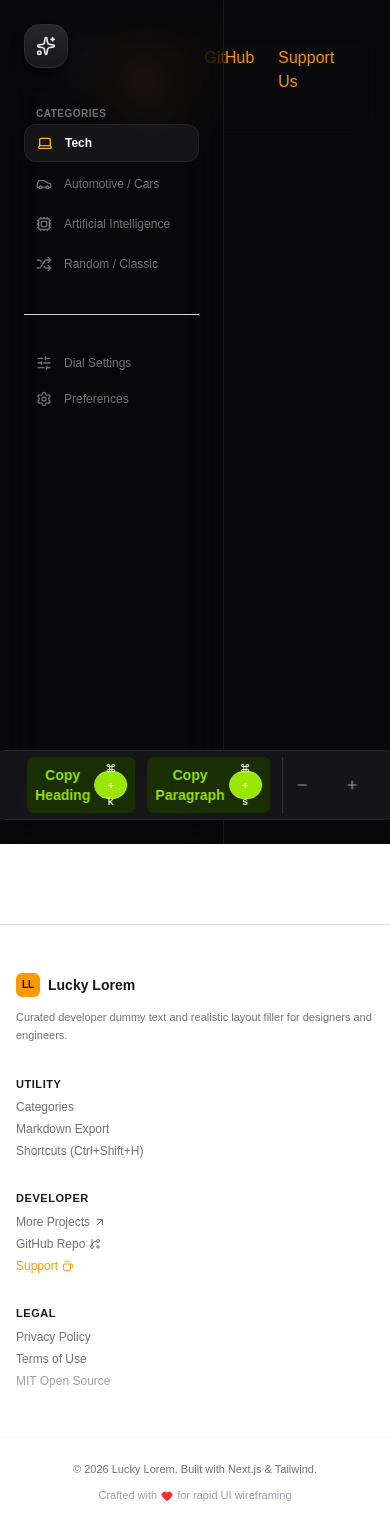
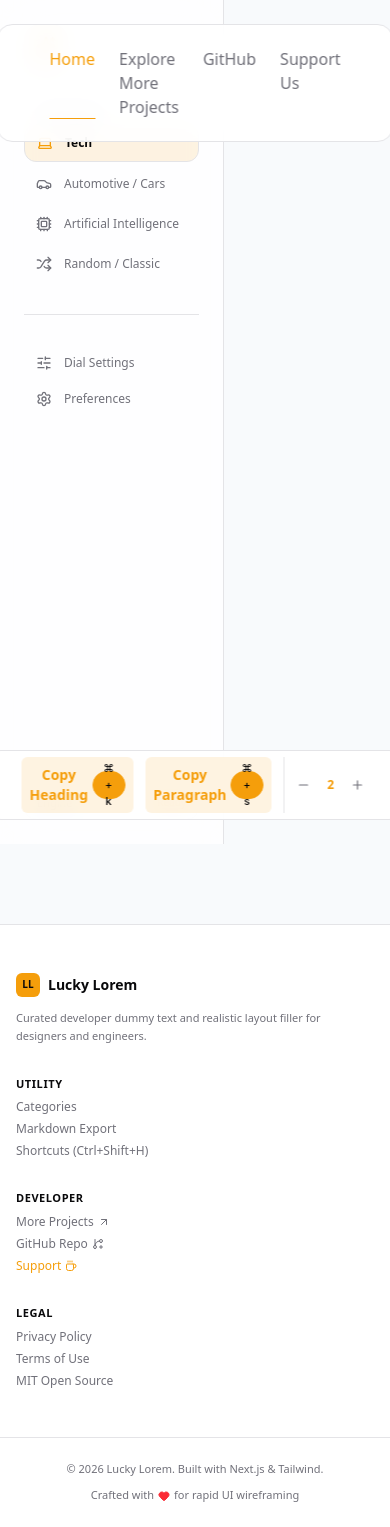
Before and after one commit to luckycoding-lab/luckylorem, a Next.js app: page / in a window 390 px wide. Built offline with nearby package versions, Linux system fonts and the light colour scheme.

Commit message:
Refactor styles and components for improved consistency and responsiveness; update theme variables and enhance layout structure

```diff
--- a/src/app/globals.css
+++ b/src/app/globals.css
@@ -29,21 +29,14 @@
   }
 }
 @theme inline {
-  --color-background: var(--background);
-  --color-foreground: var(--foreground);
+  --color-background: var(--bg-page);
+  --color-foreground: var(--text-main);
   --font-sans: var(--font-geist-sans);
   --font-mono: var(--font-geist-mono);
 }
 
-@media (prefers-color-scheme: dark) {
-  :root {
-    --background: #0a0a0a;
-    --foreground: #ededed;
-  }
+body {
+  background: var(--bg-page);
+  color: var(--text-main);
+  font-family: var(--font-geist-sans), Arial, Helvetica, sans-serif;
 }
-
-body {
-  background: var(--background);
-  color: var(--foreground);
-  font-family: Arial, Helvetica, sans-serif;
-}
--- a/src/app/layout.tsx
+++ b/src/app/layout.tsx
@@ -17,13 +17,19 @@ export const metadata: Metadata = {
   description: "Generated by create next app",
 };
 
-export default function RootLayout({ children }: LayoutProps<"/">) {
+export default function RootLayout({
+  children,
+}: {
+  children: React.ReactNode;
+}) {
   return (
-    <html
-      lang="en"
-      className={`${geistSans.variable} ${geistMono.variable} h-full antialiased`}
-    >
-      <body className="min-h-full flex flex-col">{children}</body>
+    <html lang="en" suppressHydrationWarning>
+      <body
+        suppressHydrationWarning
+        className="min-h-screen bg-zinc-950 text-zinc-100"
+      >
+        {children}
+      </body>
     </html>
   );
 }
--- a/src/app/page.tsx
+++ b/src/app/page.tsx
@@ -13,11 +13,12 @@ export default function Home() {
     // setHeadingSeed((prev) => prev + 1);
     // setParagraphSeed((prev) => prev + 1);
   };
+  const [dialCount, setDialCount] = useState(2);
 
   return (
     <>
       <Navbar />
-      <div className="min-h-screen bg-zinc-950 flex">
+      <div className="min-h-screen bg-background text-foreground flex">
         {/* Left Side Panel */}
         <SidebarNav
           activeCategory={activeCategory}
@@ -30,7 +31,8 @@ export default function Home() {
         </main>
       </div>
       <Footer />
-      <FloatingDock />
+      <FloatingDock paragraphDial={dialCount} onDialChange={(newCount) => setDialCount(newCount)}
+      />
     </>
   );
 }
--- a/src/components/FloatingDock.tsx
+++ b/src/components/FloatingDock.tsx
@@ -2,62 +2,84 @@
 
 import { Minus, Plus } from "lucide-react";
 
-export default function FloatingDock() {
+interface FloatingDockProps {
+  paragraphDial?: number;
+  onDialChange?: (newCount: number) => void;
+  onCopyHeading?: () => void;
+  onCopyParagraph?: () => void;
+}
+
+export default function FloatingDock({
+  paragraphDial = 2,
+  onDialChange,
+  onCopyHeading = () => {},
+  onCopyParagraph = () => {},
+}: FloatingDockProps) {
+  const handleDecrease = () => {
+    if (paragraphDial > 1 && onDialChange) {
+      onDialChange(paragraphDial - 1);
+    }
+  };
+
+  const handleIncrease = () => {
+    if (paragraphDial < 5 && onDialChange) {
+      onDialChange(paragraphDial + 1);
+    }
+  };
+
   return (
-    <div className="flex fixed bottom-6 left-1/2 -translate-x-1/2 bg-zinc-900/90 backdrop-blur-md border border-zinc-800 px-9 py-1.5 rounded-2xl gap-3">
+    <div className="fixed bottom-6 left-1/2 z-10 flex -translate-x-1/2 gap-3 rounded-2xl border border-(--border-color) bg-(--bg-card)/90 px-9 py-1.5 backdrop-blur-md">
       <button
-        title="Save"
-        className="cursor-pointer flex items-center fill-lime-400 bg-lime-950 hover:bg-lime-900 active:border active:border-lime-400 rounded-md duration-100 p-2"
+        onClick={onCopyHeading}
+        type="button"
+        title="Copy Heading"
+        className="flex cursor-pointer items-center rounded-md bg-(--primary-muted) p-2 duration-100 hover:bg-(--primary)/25 active:border active:border-(--primary)"
       >
-        <span className="text-sm text-lime-400 font-bold pr-1">
+        <span className="pr-1 text-sm font-bold text-(--primary)">
           Copy Heading
         </span>
-        <div
-          className="inline-flex items-center h-7 px-2.5 bg-lime-400 border border-lime-300 rounded-full font-['Inter',system-ui,sans-serif] text-[11px] font-medium
-        text-(--color-mist,#fff) tracking-[0.02em]"
-        >
+        <div className="inline-flex h-7 items-center rounded-full border border-(--primary) bg-(--primary) px-2.5 font-['Inter',system-ui,sans-serif] text-[11px] font-medium tracking-[0.02em] text-foreground">
           ⌘ + k
         </div>
       </button>
 
       <button
-        title="Save"
-        className="cursor-pointer flex items-center fill-lime-400 bg-lime-950 hover:bg-lime-900 active:border active:border-lime-400 rounded-md duration-100 p-2"
+        onClick={onCopyParagraph}
+        type="button"
+        title="Copy Paragraph"
+        className="flex cursor-pointer items-center rounded-md bg-(--primary-muted) p-2 duration-100 hover:bg-(--primary)/25 active:border active:border-(--primary)"
       >
-        <span className="text-sm text-lime-400 font-bold pr-1">
+        <span className="pr-1 text-sm font-bold text-(--primary)">
           Copy Paragraph
         </span>
-        <div
-          className="inline-flex items-center h-7 px-2.5 bg-lime-400 border border-lime-300 rounded-full font-['Inter',system-ui,sans-serif] text-[11px] font-medium
-        text-(--color-mist,#fff) tracking-[0.02em]"
-        >
+        <div className="inline-flex h-7 items-center rounded-full border border-(--primary) bg-(--primary) px-2.5 font-['Inter',system-ui,sans-serif] text-[11px] font-medium tracking-[0.02em] text-foreground">
           ⌘ + s
         </div>
       </button>
 
-      <div className="flex items-center gap-1 border-l border-zinc-700/80 pl-2">
+      <div className="flex items-center gap-1 border-l border-(--border-color) pl-2">
         {/* Minus Button */}
         <button
           type="button"
-          //   disabled={paragraphDial <= 1}
-          //   onClick={() => onDialChange(Math.max(1, paragraphDial - 1))}
-          className="p-1 rounded-md text-zinc-400 hover:text-white hover:bg-zinc-800 disabled:opacity-30 disabled:cursor-not-allowed transition"
+          disabled={paragraphDial <= 1}
+          onClick={handleDecrease}
+          className="rounded-md p-1 text-(--text-muted) transition hover:bg-(--primary-muted) hover:text-foreground disabled:cursor-not-allowed disabled:opacity-30 cursor-pointer"
           aria-label="Decrease paragraphs"
         >
           <Minus className="w-3.5 h-3.5" />
         </button>
 
         {/* Display Counter */}
-        <span className="min-w-5 text-center text-xs font-mono font-bold text-amber-400">
-          {/* {paragraphDial} */}
+        <span className="min-w-6 text-center font-mono text-xs sm:text-sm font-bold text-(--primary)">
+          {paragraphDial}
         </span>
 
         {/* Plus Button */}
         <button
           type="button"
-          //   disabled={paragraphDial >= 5}
-          //   onClick={() => onDialChange(Math.min(5, paragraphDial + 1))}
-          className="p-1 rounded-md text-zinc-400 hover:text-white hover:bg-zinc-800 disabled:opacity-30 disabled:cursor-not-allowed transition"
+          disabled={paragraphDial >= 5}
+          onClick={handleIncrease}
+          className="rounded-md p-1 text-(--text-muted) transition hover:bg-(--primary-muted) hover:text-foreground disabled:cursor-not-allowed disabled:opacity-30 cursor-pointer"
           aria-label="Increase paragraphs"
         >
           <Plus className="w-3.5 h-3.5" />
--- a/src/components/Footer.tsx
+++ b/src/components/Footer.tsx
@@ -3,16 +3,16 @@ import { Coffee, GitBranchPlus, ArrowUpRight, Heart } from "lucide-react";
 
 export default function Footer() {
   return (
-    <footer className="border-t border-zinc-200 dark:border-zinc-800/80 bg-white dark:bg-zinc-950 text-zinc-500 dark:text-zinc-400 text-xs mt-20 transition-colors">
+    <footer className="mt-20 border-t border-(--border-color) bg-(--bg-card) text-xs text-(--text-muted) transition-colors">
       <div className="max-w-7xl mx-auto px-4 sm:px-6 py-12 grid grid-cols-1 md:grid-cols-4 gap-8">
 
         {/* Brand Column */}
         <div className="space-y-3 md:col-span-1">
           <div className="flex items-center gap-2">
-            <div className="w-6 h-6 rounded-md bg-amber-500 text-zinc-950 font-black flex items-center justify-center text-[10px]">
+            <div className="flex h-6 w-6 items-center justify-center rounded-md bg-(--primary) text-[10px] font-black text-(--text-main)">
               LL
             </div>
-            <span className="font-bold text-sm text-zinc-900 dark:text-white">
+            <span className="text-sm font-bold text-(--text-main)">
               Lucky Lorem
             </span>
           </div>
@@ -23,19 +23,19 @@ export default function Footer() {
 
         {/* Column 1: Utility */}
         <div className="space-y-2">
-          <h4 className="text-[11px] font-bold uppercase tracking-wider text-zinc-900 dark:text-zinc-200">
+          <h4 className="text-[11px] font-bold uppercase tracking-wider text-(--text-main)">
             Utility
           </h4>
           <ul className="space-y-1.5">
-            <li><a href="#categories" className="hover:text-amber-500 transition">Categories</a></li>
-            <li><a href="#markdown" className="hover:text-amber-500 transition">Markdown Export</a></li>
-            <li><a href="#shortcuts" className="hover:text-amber-500 transition">Shortcuts (Ctrl+Shift+H)</a></li>
+            <li><a href="#categories" className="transition hover:text-(--primary)">Categories</a></li>
+            <li><a href="#markdown" className="transition hover:text-(--primary)">Markdown Export</a></li>
+            <li><a href="#shortcuts" className="transition hover:text-(--primary)">Shortcuts (Ctrl+Shift+H)</a></li>
           </ul>
         </div>
 
         {/* Column 2: Developer Ecosystem */}
         <div className="space-y-2">
-          <h4 className="text-[11px] font-bold uppercase tracking-wider text-zinc-900 dark:text-zinc-200">
+          <h4 className="text-[11px] font-bold uppercase tracking-wider text-(--text-main)">
             Developer
           </h4>
           <ul className="space-y-1.5">
@@ -44,7 +44,7 @@ export default function Footer() {
                 href="https://portfoliolucky.vercel.app/#projects"
                 target="_blank"
                 rel="noreferrer"
-                className="hover:text-amber-500 transition inline-flex items-center gap-1"
+                className="inline-flex items-center gap-1 transition hover:text-(--primary)"
               >
                 More Projects <ArrowUpRight className="w-3 h-3" />
               </a>
@@ -54,7 +54,7 @@ export default function Footer() {
                 href="https://github.com/your-username/lucky-lorem"
                 target="_blank"
                 rel="noreferrer"
-                className="hover:text-amber-500 transition inline-flex items-center gap-1"
+                className="inline-flex items-center gap-1 transition hover:text-(--primary)"
               >
                 GitHub Repo <GitBranchPlus className="w-3 h-3" />
               </a>
@@ -64,7 +64,7 @@ export default function Footer() {
                 href="https://buymeacoffee.com"
                 target="_blank"
                 rel="noreferrer"
-                className="hover:text-amber-500 transition inline-flex items-center gap-1 text-amber-500 font-medium"
+                className="inline-flex items-center gap-1 font-medium text-(--primary) transition hover:text-(--primary-hover)"
               >
                 Support <Coffee className="w-3 h-3" />
               </a>
@@ -74,22 +74,22 @@ export default function Footer() {
 
         {/* Column 3: Legal & Open Source */}
         <div className="space-y-2">
-          <h4 className="text-[11px] font-bold uppercase tracking-wider text-zinc-900 dark:text-zinc-200">
+          <h4 className="text-[11px] font-bold uppercase tracking-wider text-(--text-main)">
             Legal
           </h4>
           <ul className="space-y-1.5">
-            <li><Link href="/privacy" className="hover:text-amber-500 transition">Privacy Policy</Link></li>
-            <li><Link href="/terms" className="hover:text-amber-500 transition">Terms of Use</Link></li>
-            <li><span className="text-zinc-400 dark:text-zinc-600">MIT Open Source</span></li>
+            <li><Link href="/privacy" className="transition hover:text-(--primary)">Privacy Policy</Link></li>
+            <li><Link href="/terms" className="transition hover:text-(--primary)">Terms of Use</Link></li>
+            <li><span className="text-(--text-muted)">MIT Open Source</span></li>
           </ul>
         </div>
 
       </div>
 
       {/* Bottom Sub-bar */}
-      <div className="border-t border-zinc-100 dark:border-zinc-900 py-6 px-4 sm:px-6 max-w-7xl mx-auto flex flex-col sm:flex-row items-center justify-between gap-3 text-[11px]">
+      <div className="mx-auto flex max-w-7xl flex-col items-center justify-between gap-3 border-t border-(--border-color) px-4 py-6 text-[11px] sm:flex-row sm:px-6">
         <p>© 2026 Lucky Lorem. Built with Next.js & Tailwind.</p>
-        <div className="flex items-center gap-1 text-zinc-400">
+        <div className="flex items-center gap-1 text-(--text-muted)">
           <span>Crafted with</span>
           <Heart className="w-3 h-3 text-red-500 fill-red-500" />
           <span>for rapid UI wireframing</span>
--- a/src/components/Navbar.tsx
+++ b/src/components/Navbar.tsx
@@ -1,3 +1,5 @@
+"use client";
+
 import Link from "next/link";
 import { usePathname } from "next/navigation";
 import React from "react";
@@ -17,8 +19,8 @@ const navLinks: NavLinks[] = [
 export default function Navbar() {
   const pathname = usePathname();
   return (
-    <div className="flex fixed top-6 left-1/2 -translate-x-1/2 b  -900/90 backdrop-blur-md px-9 py-1.5 rounded-2xl gap-3">
-      <nav className="flex gap-6 p-4  ">
+    <div className="fixed top-6 left-1/2 z-10 flex -translate-x-1/2 gap-3 rounded-2xl border border-(--border-color) bg-(--bg-card)/90 px-9 py-1.5 backdrop-blur-md">
+      <nav className="flex gap-6 p-4">
         {navLinks.map((link) => {
           const isActive =
             link.href === "/"
@@ -28,11 +30,11 @@ export default function Navbar() {
             <Link
               key={link.name}
               href={link.href}
-              className={`transition-colors font-medium ${
-              isActive
-                ? 'text-white pb-1'
-                : 'text-amber-500 hover:text-amber-500'
-            }`}
+              className={`font-medium transition-colors ${
+                isActive
+                  ? "border-b border-(--primary) pb-1 text-(--primary)"
+                  : "text-(--text-muted) hover:text-(--primary)"
+              }`}
             >
               {link.name}
             </Link>
--- a/src/components/SidebarNav.tsx
+++ b/src/components/SidebarNav.tsx
@@ -32,15 +32,15 @@ export default function SidebarNav({
   onOpenSettings,
 }: SideNavProps) {
   return (
-    <aside className="w-56 h-screen sticky top-0 flex flex-col justify-between p-6 bg-zinc-950/40 backdrop-blur-xl border-r border-zinc-800/60 selection:bg-none">
+    <aside className="sticky top-0 flex h-screen w-56 flex-col justify-between border-r border-(--border-color) bg-(--bg-card)/80 p-6 backdrop-blur-xl selection:bg-none">
       <div className="space-y-8">
-        <div className="w-11 h-11 rounded-2xl bg-linear-to-b from-zinc-800 to-zinc-900 border border-zinc-700/50 flex items-center justify-center shadow-lg shadow-black/40">
-          <Sparkles className="w-5 h-5 text-zinc-200" />
+        <div className="flex h-11 w-11 items-center justify-center rounded-2xl border border-(--border-color) bg-(--primary-muted) shadow-lg">
+          <Sparkles className="h-5 w-5 text-(--primary)" />
         </div>
 
         {/* Categories Navigation Group */}
         <div className="space-y-2">
-          <span className="text-[10px] font-bold uppercase tracking-wider text-zinc-500 px-3">
+          <span className="px-3 text-[10px] font-bold uppercase tracking-wider text-(--text-muted)">
             Categories
           </span>
           <nav className="flex flex-col gap-1">
@@ -54,12 +54,12 @@ export default function SidebarNav({
                   onClick={() => onSelectCategory(item.id)}
                   className={`w-full flex items-center gap-3 px-3 py-2.5 rounded-xl text-xs transition-all duration-200 cursor-pointer ${
                     isActive
-                      ? "text-white font-semibold bg-zinc-900/90 shadow-sm border border-zinc-800/80"
-                      : "text-zinc-500 hover:text-zinc-200 hover:bg-zinc-900/40"
+                      ? "border border-(--border-color) bg-(--primary-muted) font-semibold text-(--text-main)"
+                      : "text-(--text-muted) hover:bg-(--primary-muted) hover:text-(--text-main)"
                   }`}
                 >
                   <Icon
-                    className={`w-4 h-4 ${isActive ? "text-amber-400" : "text-zinc-500"}`}
+                    className={`h-4 w-4 ${isActive ? "text-(--primary)" : "text-(--text-muted)"}`}
                   />
                   <span>{item.label}</span>
                 </button>
@@ -67,28 +67,28 @@ export default function SidebarNav({
             })}
           </nav>
         </div>
-        <div className="border-t border-gray-300" />
+        <div className="border-t border-(--border-color)" />
 
         {/* Secondary / Controls Group */}
         <div className="space-y-1">
           <button
             onClick={onOpenSettings}
-            className="w-full flex items-center gap-3 px-3 py-2 rounded-xl text-xs text-zinc-500 hover:text-zinc-200 hover:bg-zinc-900/40 transition cursor-pointer"
+            className="flex w-full cursor-pointer items-center gap-3 rounded-xl px-3 py-2 text-xs text-(--text-muted) transition hover:bg-(--primary-muted) hover:text-(--text-main)"
           >
-            <SlidersHorizontal className="w-4 h-4 text-zinc-500" />
+            <SlidersHorizontal className="h-4 w-4 text-(--text-muted)" />
             <span>Dial Settings</span>
           </button>
-          <button className="w-full flex items-center gap-3 px-3 py-2 rounded-xl text-xs text-zinc-500 hover:text-zinc-200 hover:bg-zinc-900/40 transition cursor-pointer">
-            <Settings className="w-4 h-4 text-zinc-500" />
+          <button className="flex w-full cursor-pointer items-center gap-3 rounded-xl px-3 py-2 text-xs text-(--text-muted) transition hover:bg-(--primary-muted) hover:text-(--text-main)">
+            <Settings className="h-4 w-4 text-(--text-muted)" />
             <span>Preferences</span>
           </button>
         </div>
       </div>
 
       {/* Subtle Bottom Status */}
-      <div className="px-3 py-2 rounded-xl bg-zinc-900/30 border border-zinc-900 text-[11px] text-zinc-500 flex items-center justify-between">
+      <div className="flex items-center justify-between rounded-xl border border-(--border-color) bg-(--bg-page) px-3 py-2 text-[11px] text-(--text-muted)">
         <span>Engine</span>
-        <span className="text-emerald-400 font-mono text-[10px]">Ready</span>
+        <span className="font-mono text-[10px] text-(--primary)">Ready</span>
       </div>
     </aside>
   );
```
